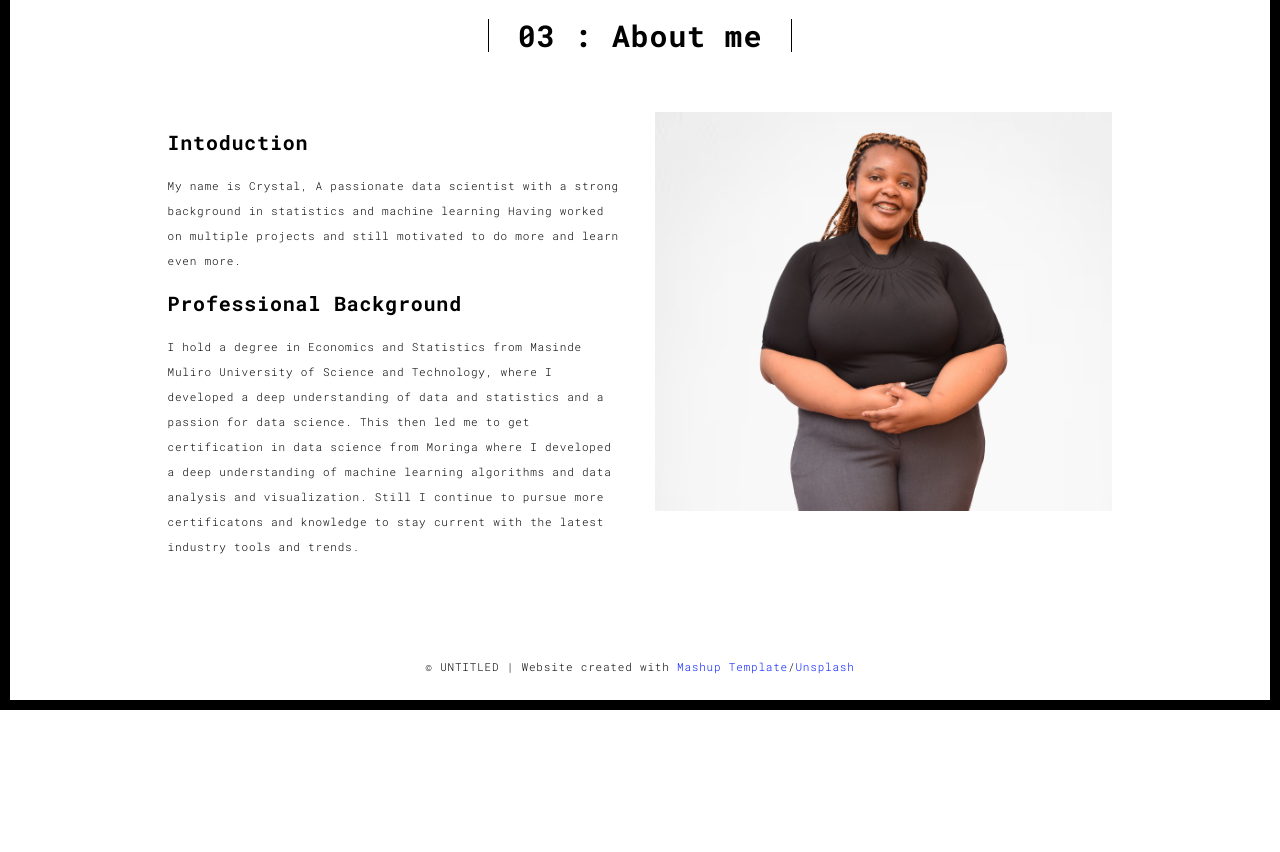
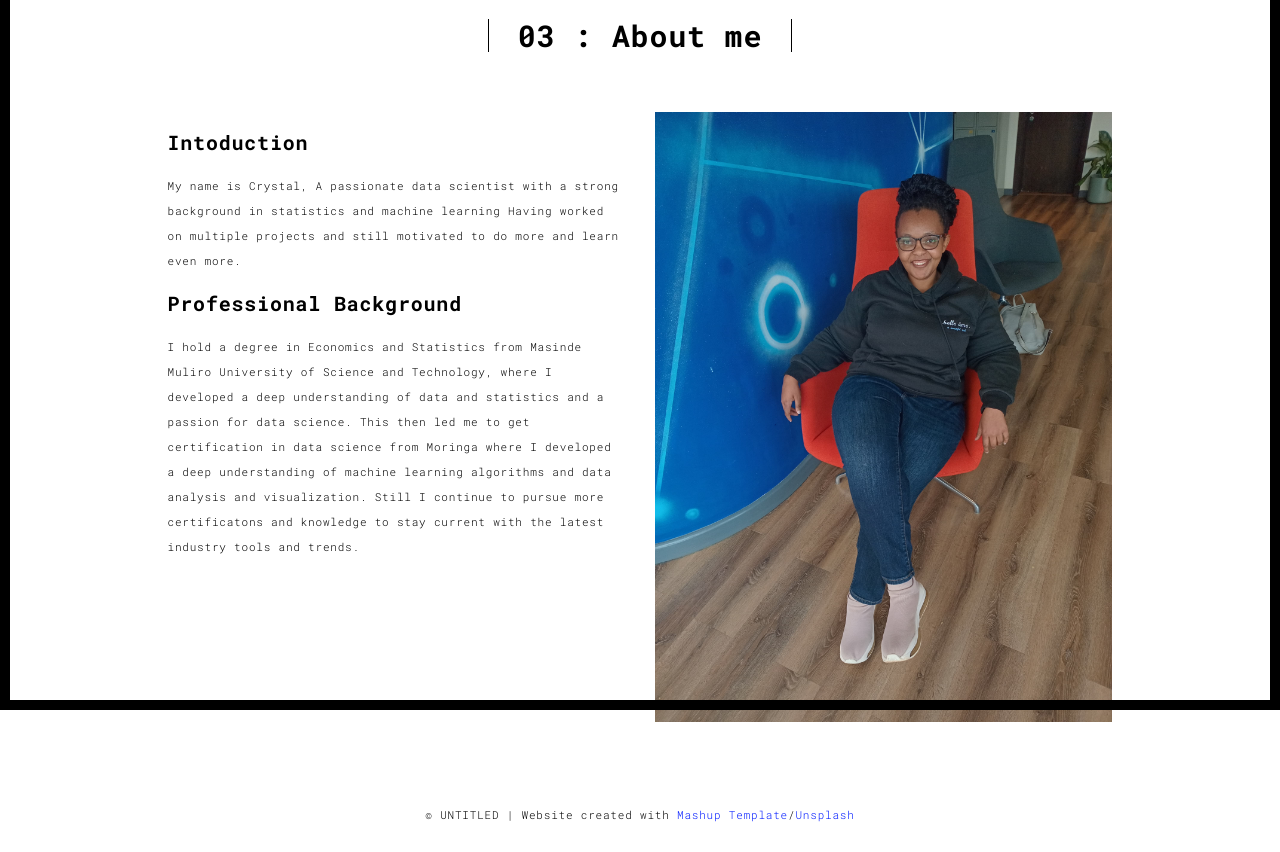
Before and after one commit to CrystalW123/Portfolio, a Flask app: page /about.html in a window 1280 px wide. Shown: the part 90-942 px from the top of the page. Before the commit the page ends 800 px from the top, so only its background shows below. Run offline with Flask 3, Linux system fonts and the light colour scheme; some libraries are stand-ins or nearby versions.

Commit message:
changed photo

```diff
--- a/templates/about.html
+++ b/templates/about.html
@@ -72,7 +72,7 @@
                   </p>
                 </div>
                 <div class="col-xs-12 col-md-6">
-                  <img src="static/assets/images/job.jpg" class="img-responsive" alt="">
+                  <img src="static/assets/images/job.jpeg" class="img-responsive" alt="">
                 </div>
               </div>
             </div>
```
Also changed, not shown: static/assets/images/job.jpeg (added), static/assets/images/job.jpg (deleted).
